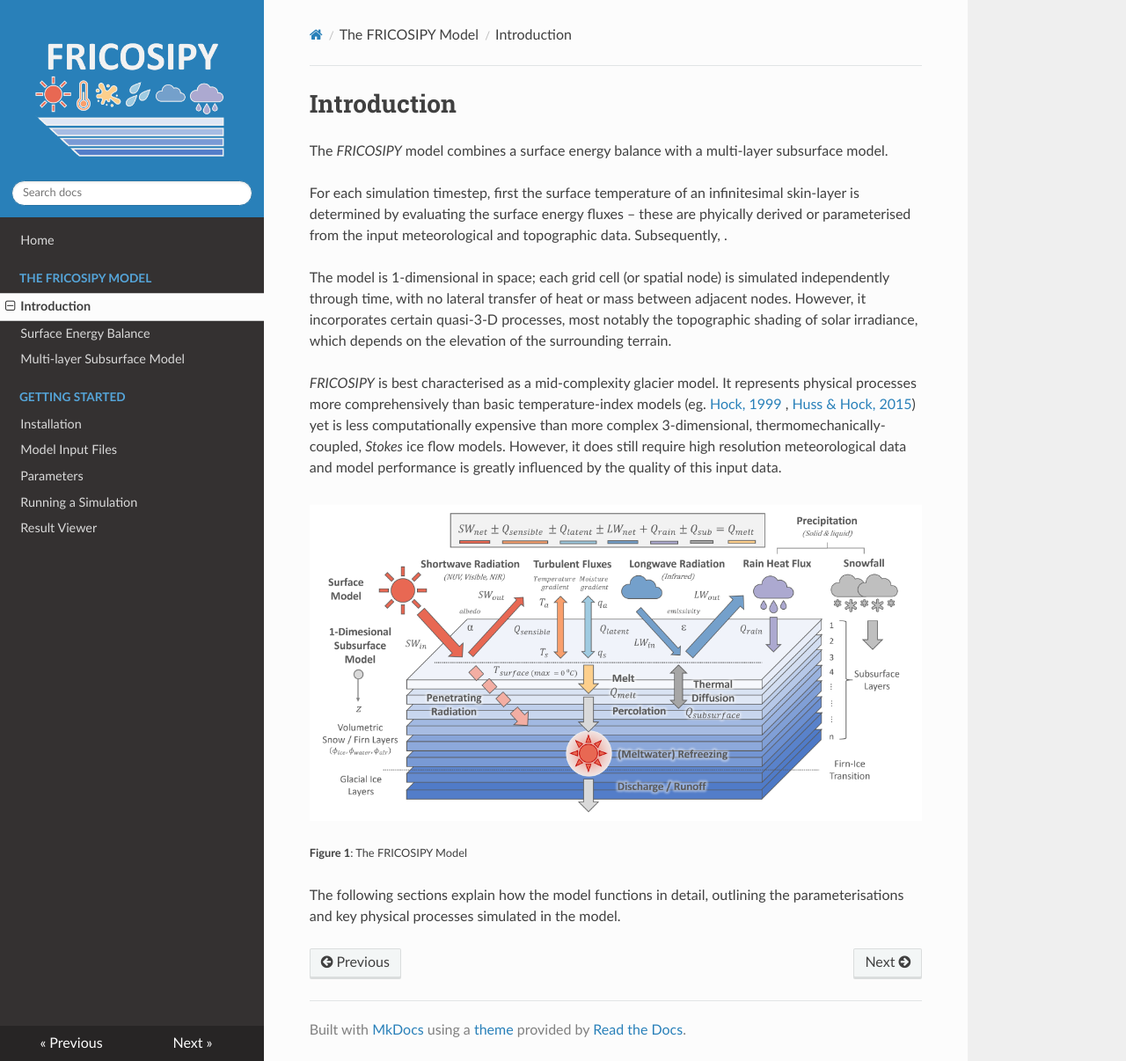
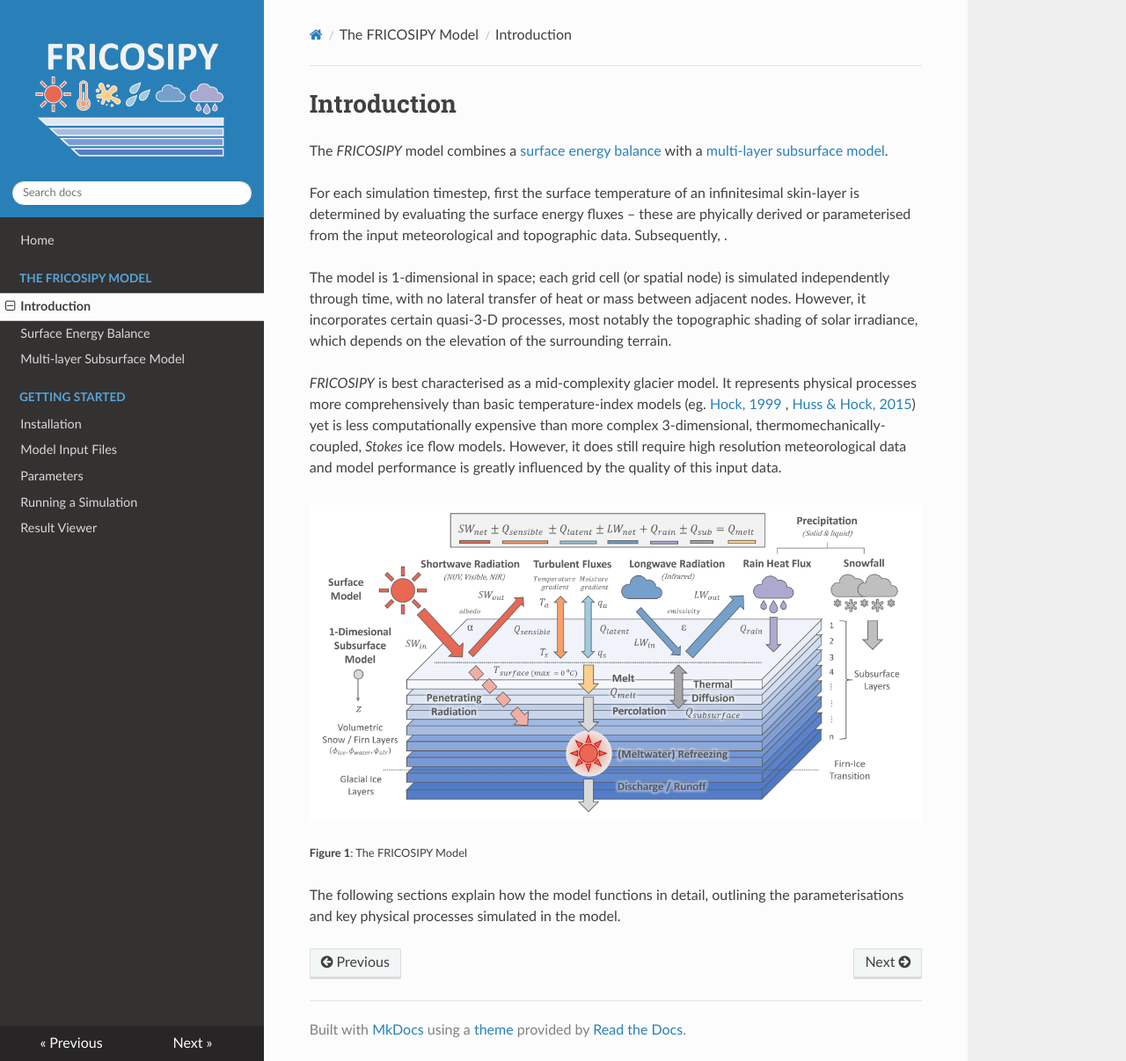
Before and after one commit to MarcusGastaldello/FRICOSIPY, an MkDocs documentation site: the page built from docs/introduction.md, in a window 1280 px wide and 1206 px high. Shown: the whole window at 88% size. Built offline with MkDocs 1.6.1, drawn with Linux system fonts in a browser that asks for light colours; nearby versions of some CDN libraries; part of the change alters nothing that is shown.

```diff
--- a/docs/introduction.md
+++ b/docs/introduction.md
@@ -1,6 +1,6 @@
 # Introduction
 
-The *FRICOSIPY* model combines a surface energy balance with a multi-layer subsurface model.
+The *FRICOSIPY* model combines a [surface energy balance](https://fricosipy.readthedocs.io/en/latest/surface_energy_balance/) with a [multi-layer subsurface model](https://fricosipy.readthedocs.io/en/latest/subsurface_model/).
 
 For each simulation timestep, first the surface temperature of an infinitesimal skin-layer is determined by evaluating the surface energy fluxes – these are phyically derived or parameterised from the input meteorological and topographic data. Subsequently,  .
 
```
